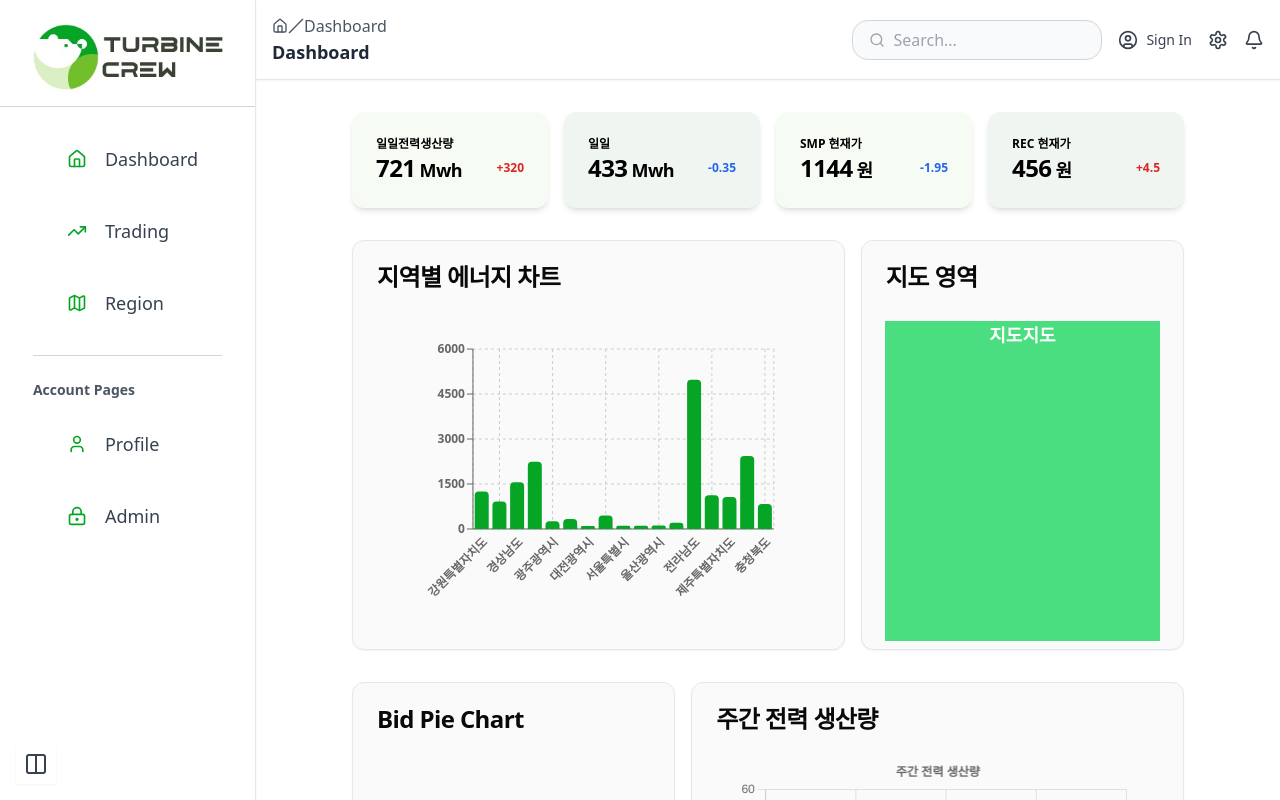
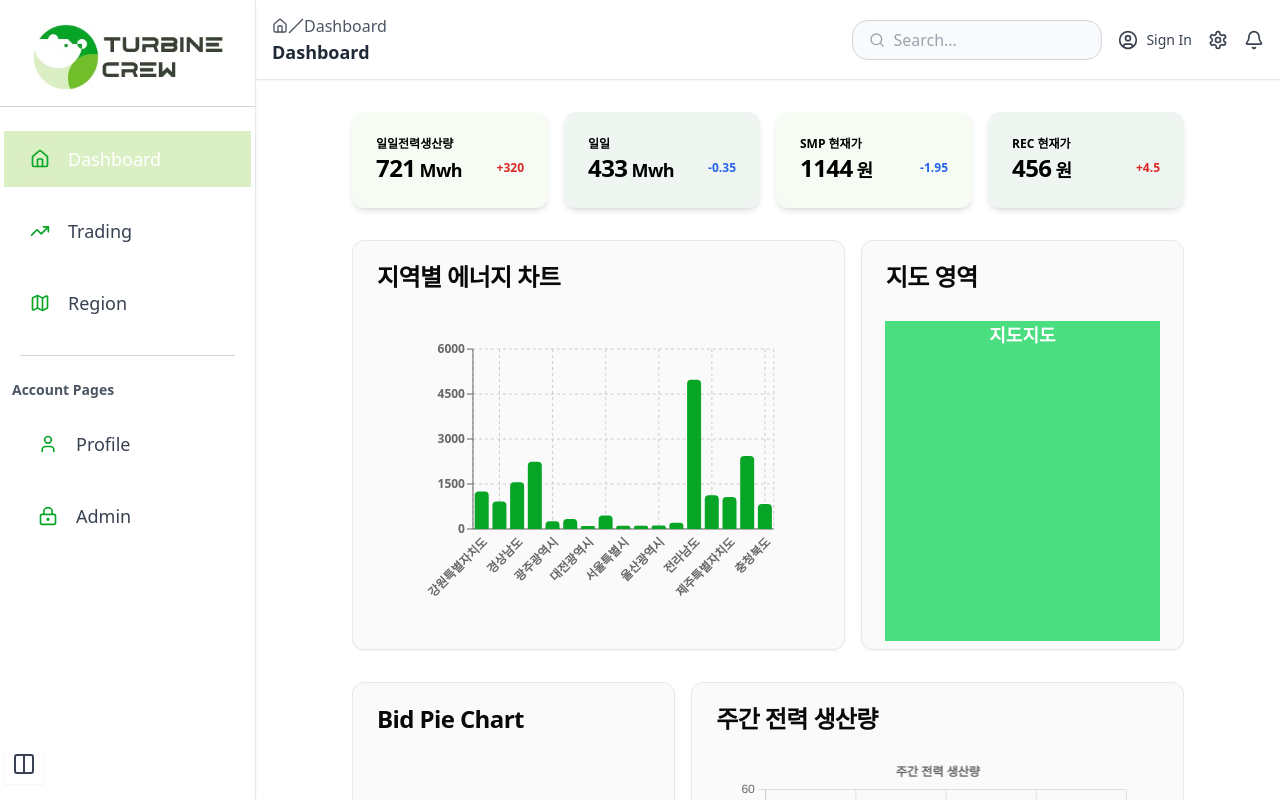
Before and after one commit to turbinecrew/turbin_electrical, a Next.js app: page / in a window 1280 px wide. Built offline with nearby package versions, Linux system fonts and the light colour scheme.

Commit message:
🎨: 사이드바 토글 off 다자인 및 active 상태 디자인

```diff
--- a/src/common/components/sidebar/index.tsx
+++ b/src/common/components/sidebar/index.tsx
@@ -25,6 +25,8 @@ const accountNavItems = [
 
 export default function Sidebar() {
 	const [isSidebarVisible, setIsSidebarVisible] = useState(true)
+	const [activeItem, setActiveItem] = useState<string>("Dashboard")
+
 	const toggleSidebar = () => setIsSidebarVisible((prev) => !prev)
 
 	return (
@@ -51,23 +53,31 @@ export default function Sidebar() {
 								width={isSidebarVisible ? 200 : 40}
 								height={isSidebarVisible ? 70 : 40}
 								priority
-								className="cursor-pointer rounded-lg"
+								className={`cursor-pointer rounded-lg ${
+									isSidebarVisible ? "my-0" : "my-[8px]"
+								}`}
 							/>
 						</Link>
 					</div>
+
 					<hr className="mb-6 w-full border-gray-300" />
-					<nav className="flex-1">
+
+					<nav className="w-full flex-1 px-1">
 						<ul className="space-y-4">
 							{mainNavItems.map((item) => (
 								<NavItem
 									key={item.title}
 									item={item}
 									isSidebarVisible={isSidebarVisible}
+									isActive={activeItem === item.title}
+									onClick={() => setActiveItem(item.title)}
 								/>
 							))}
 						</ul>
-						<hr className="my-6 self-stretch border-gray-300" />
-						<div>
+
+						<hr className="mx-4 my-6 border-gray-300" />
+
+						<div className="ml-2">
 							<h3
 								className={`mb-4 text-sm font-semibold text-gray-600 ${
 									isSidebarVisible ? "block" : "hidden"
@@ -81,13 +91,16 @@ export default function Sidebar() {
 										key={item.title}
 										item={item}
 										isSidebarVisible={isSidebarVisible}
+										isActive={activeItem === item.title}
+										onClick={() => setActiveItem(item.title)}
 									/>
 								))}
 							</ul>
 						</div>
 					</nav>
-					<div className="mt-auto w-full">
-						<div className="mb-4 flex justify-start px-4">
+
+					<div className="mt-auto w-full px-1">
+						<div className="mb-4 flex justify-start">
 							<button
 								onClick={toggleSidebar}
 								className="flex h-10 w-10 items-center justify-center text-gray-700 shadow-sm hover:bg-gray-100"
@@ -105,6 +118,8 @@ export default function Sidebar() {
 function NavItem({
 	item,
 	isSidebarVisible,
+	isActive,
+	onClick,
 }: {
 	item: {
 		title: string
@@ -112,15 +127,32 @@ function NavItem({
 		icon: React.ComponentType<{ className: string }>
 	}
 	isSidebarVisible: boolean
+	isActive: boolean
+	onClick: () => void
 }) {
 	const Icon = item.icon
 	return (
 		<li>
 			<Link
 				href={item.url}
-				className="group flex items-center rounded-md px-6 py-2 text-gray-700 transition-colors duration-300 hover:bg-tbPastelGreen hover:text-white"
+				onClick={onClick}
+				className={`group flex items-center rounded-md px-4 py-2 text-gray-700 transition-colors duration-300 ${
+					isActive
+						? "bg-tbPastelGreen text-white"
+						: isSidebarVisible
+							? "hover:bg-tbPastelGreen hover:text-white"
+							: "justify-center hover:bg-tbGreen hover:text-white"
+				}`}
 			>
-				<div className="flex h-10 w-10 items-center justify-center rounded-full bg-white text-tbGreen group-hover:bg-white group-hover:text-tbGreen">
+				<div
+					className={`flex h-10 w-10 items-center justify-center rounded-full duration-300 ${
+						isActive
+							? "bg-tbPastelGreen text-tbGreen"
+							: isSidebarVisible
+								? "bg-white text-tbGreen group-hover:bg-white group-hover:text-tbGreen"
+								: "bg-white text-tbGreen group-hover:bg-tbGreen group-hover:text-white"
+					}`}
+				>
 					<Icon className="h-5 w-5" />
 				</div>
 				{isSidebarVisible && (
```
